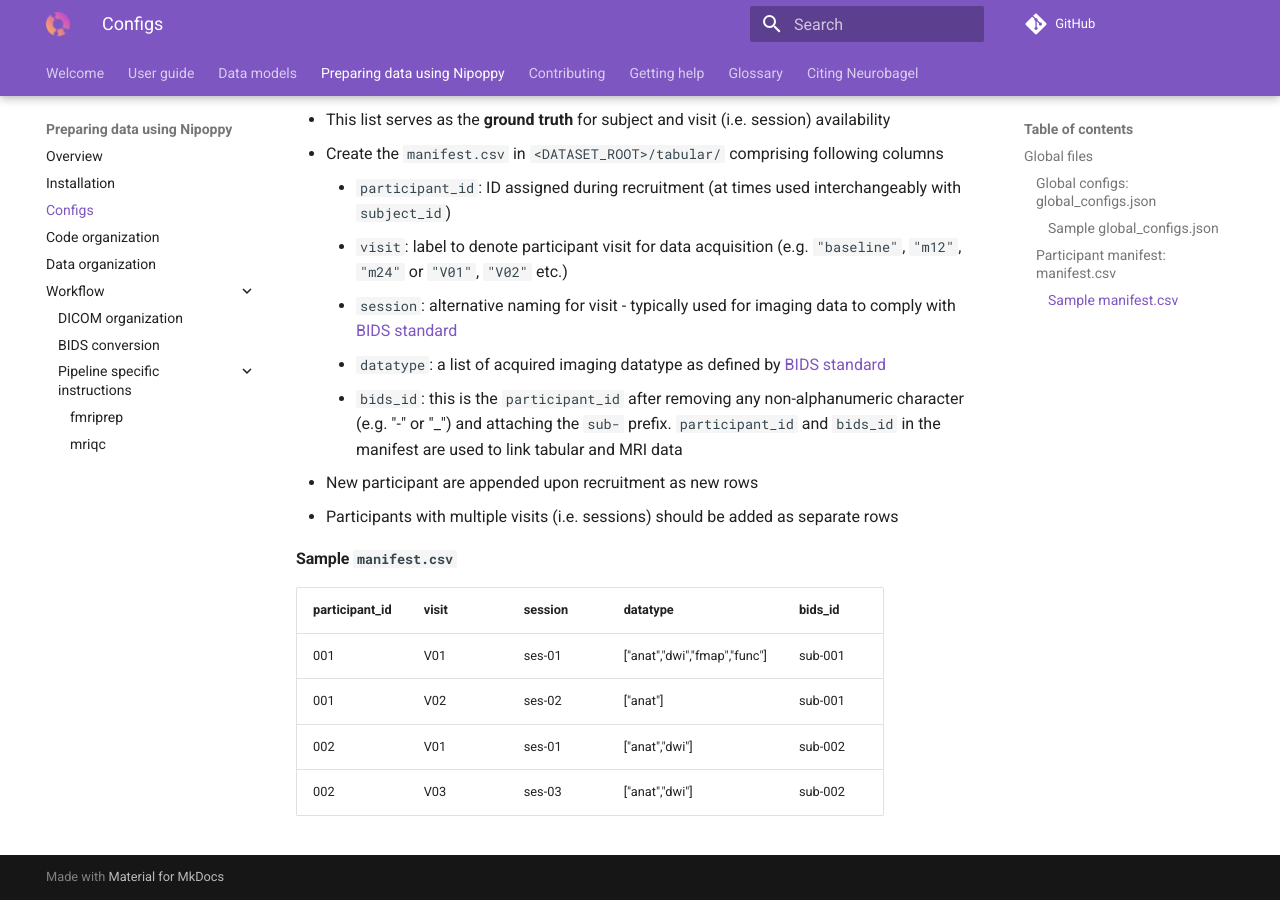
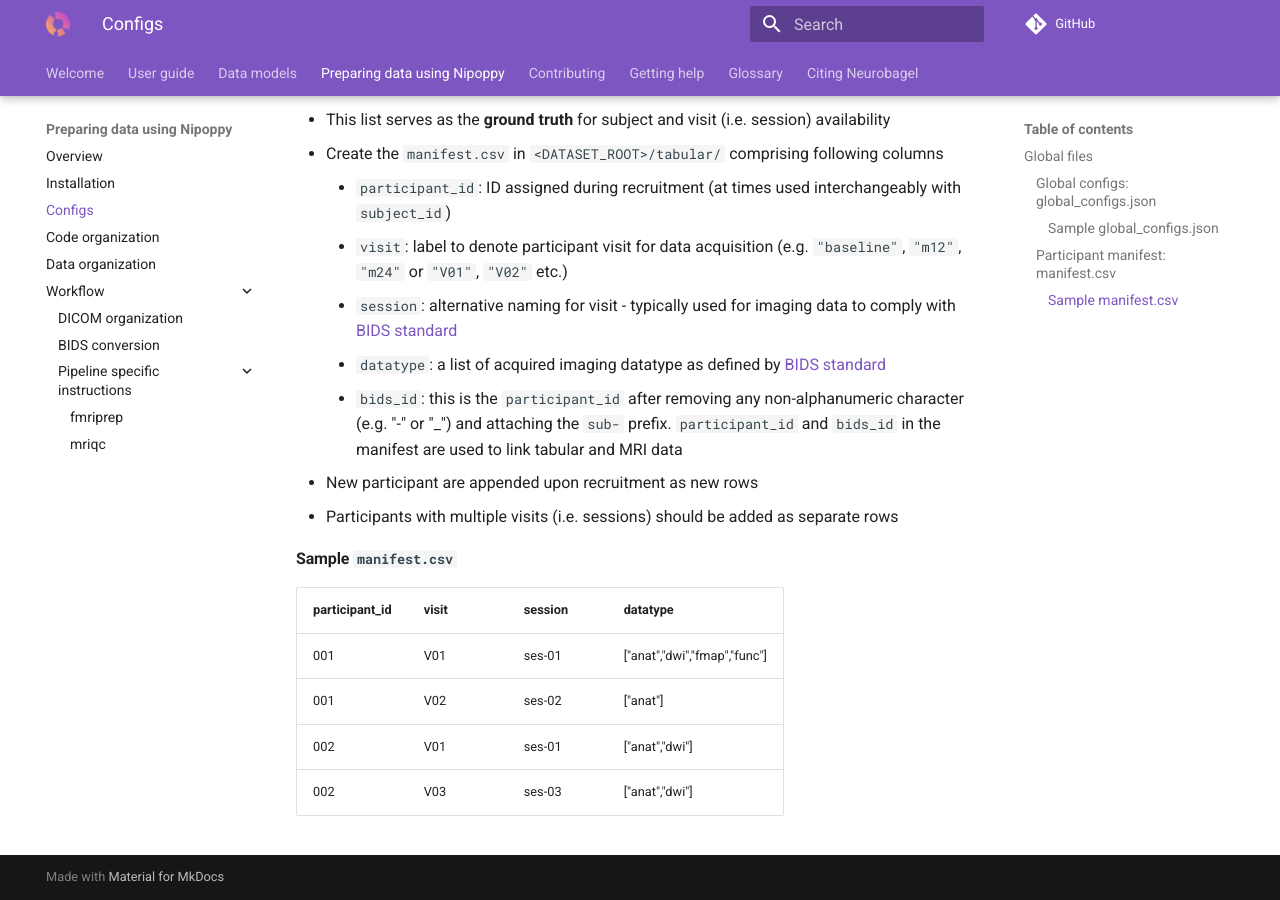
Before and after one commit to neurobagel/documentation, an MkDocs documentation site: the page built from docs/nipoppy/configs.md, in a window 1280 px wide and 900 px high, scrolled down 1936 px. Built offline with MkDocs 1.6.1 and Material for MkDocs 9.7.7, drawn with Linux system fonts in a browser that asks for light colours; comment, search, counter and statistics services are not loaded.

Commit message:
remove `bids_id` column from manifest

```diff
--- a/docs/nipoppy/configs.md
+++ b/docs/nipoppy/configs.md
@@ -84,9 +84,9 @@
 
 #### Sample `manifest.csv`
 
-| participant_id | visit | session | datatype                     | bids_id |
-|----------------|-------|---------|------------------------------|---------|
-| 001            | V01   | ses-01  | ["anat","dwi","fmap","func"] | sub-001 |
-| 001            | V02   | ses-02  | ["anat"]                     | sub-001 |
-| 002            | V01   | ses-01  | ["anat","dwi"]               | sub-002 |
-| 002            | V03   | ses-03  | ["anat","dwi"]               | sub-002 |
+| participant_id | visit | session | datatype                     |
+|----------------|-------|---------|------------------------------|
+| 001            | V01   | ses-01  | ["anat","dwi","fmap","func"] |
+| 001            | V02   | ses-02  | ["anat"]                     |
+| 002            | V01   | ses-01  | ["anat","dwi"]               |
+| 002            | V03   | ses-03  | ["anat","dwi"]               |
```
